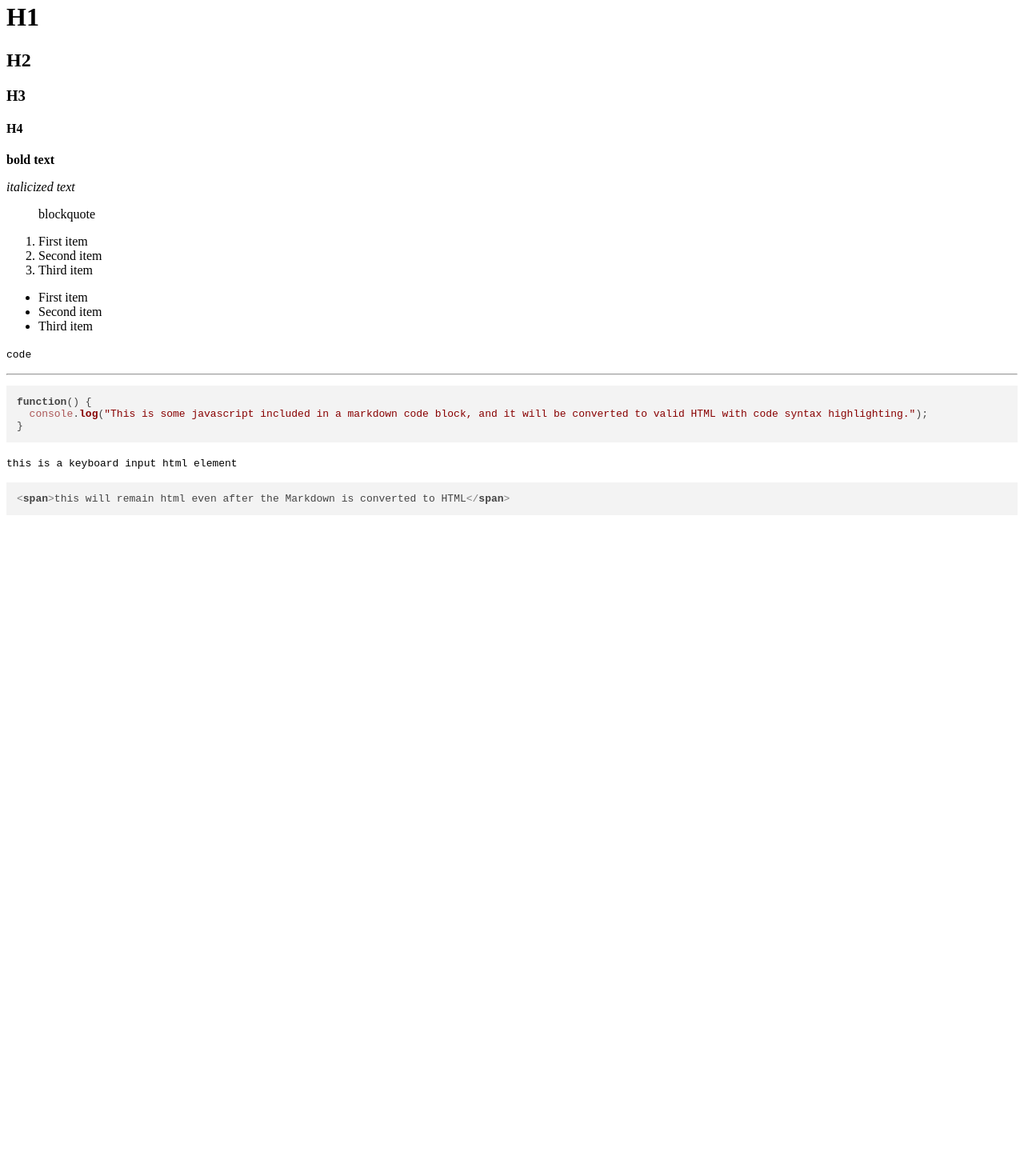
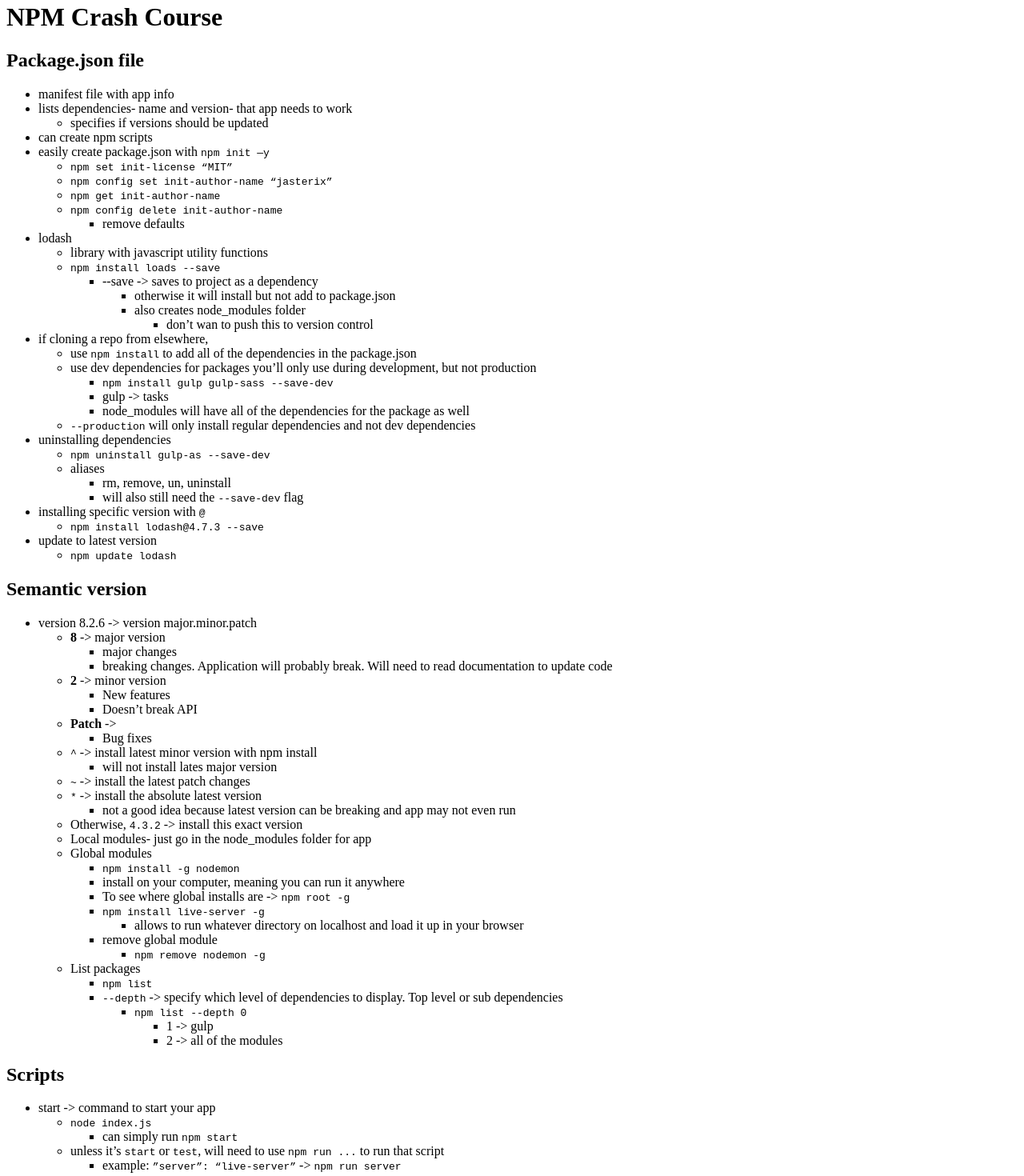
Before and after one commit to jasterix/Markdown-to-HTML-Converter, a website: page public/index.html in a window 1280 px wide. Shown: the part 18-1488 px from the top of the page at 80% size. Before the commit the page ends 800 px from the top, so only its background shows below. Drawn offline with Linux system fonts and the light colour scheme.

Commit message:
Switch to live-server and convert NPM Crash Course notes

```diff
--- a/package.json
+++ b/package.json
@@ -5,8 +5,8 @@
   "main": "index.js",
   "type": "module",
   "scripts": {
-    "start": "npm run clean && npm run compile && node ./dist/index.js",
-    "server": "live-server",
+    "start": "npm run clean && npm run compile && node ./dist/index.js && live-server public/index.html",
+    "server": "live-server public/index.html",
     "typecheck": "tsc --p .",
     "clean": "rimraf dist",
     "compile": "cross-env-shell babel src -d dist --source-maps --extensions '.ts'",
@@ -34,6 +34,7 @@
     "eslint": "^8.8.0",
     "gulp": "^4.0.2",
     "gulp-sass": "^5.1.0",
+    "http-server": "^14.1.0",
     "live-server": "^1.2.1",
     "typescript": "^4.5.5"
   }
--- a/public/index.html
+++ b/public/index.html
@@ -6,34 +6,168 @@
     <link rel="stylesheet" href="./default.css">
     </head>
     <body>
-    <h1>H1</h1>
-<h2>H2</h2>
-<h3>H3</h3>
-<h4>H4</h4>
-<p><strong>bold text</strong></p>
-<p><em>italicized text</em></p>
-<blockquote>
-<p>blockquote</p>
-</blockquote>
-<ol>
-<li>First item</li>
-<li>Second item</li>
-<li>Third item</li>
-</ol>
+    <h1>NPM Crash Course</h1>
+<h2>Package.json file</h2>
 <ul>
-<li>First item</li>
-<li>Second item</li>
-<li>Third item</li>
+<li>manifest file with app info</li>
+<li>lists dependencies- name and version- that app needs to work
+<ul>
+<li>specifies if versions should be updated</li>
 </ul>
-<p><code>code</code></p>
-<hr>
-<pre><code class="hljs"><span class="hljs-keyword">function</span>(<span class="hljs-params"></span>) {
-  <span class="hljs-variable language_">console</span>.<span class="hljs-title function_">log</span>(<span class="hljs-string">&quot;This is some javascript included in a markdown code block, and it will be converted to valid HTML with code syntax highlighting.&quot;</span>);
-}
-</code></pre>
-<p><kbd>this is a keyboard input html element</kbd></p>
-<pre><code class="hljs"><span class="hljs-tag">&lt;<span class="hljs-name">span</span>&gt;</span>this will remain html even after the Markdown is converted to HTML<span class="hljs-tag">&lt;/<span class="hljs-name">span</span>&gt;</span>
-</code></pre>
+</li>
+<li>can create npm scripts</li>
+<li>easily create package.json with <code>npm init —y</code>
+<ul>
+<li><code>npm set init-license “MIT”</code></li>
+<li><code>npm config set init-author-name “jasterix”</code></li>
+<li><code>npm get init-author-name </code></li>
+<li><code>npm config delete init-author-name</code>
+<ul>
+<li>remove defaults</li>
+</ul>
+</li>
+</ul>
+</li>
+<li>lodash
+<ul>
+<li>library with javascript utility functions</li>
+<li><code>npm install loads --save</code>
+<ul>
+<li>--save -&gt; saves to project as a dependency
+<ul>
+<li>otherwise it will install but not add to package.json</li>
+<li>also creates node_modules folder
+<ul>
+<li>don’t wan to push this to version control</li>
+</ul>
+</li>
+</ul>
+</li>
+</ul>
+</li>
+</ul>
+</li>
+<li>if cloning a repo from elsewhere,
+<ul>
+<li>use <code>npm install</code> to add all of the dependencies in the package.json</li>
+<li>use dev dependencies for packages you’ll only use during development, but not production
+<ul>
+<li><code>npm install gulp gulp-sass --save-dev</code></li>
+<li>gulp -&gt; tasks</li>
+<li>node_modules will have all of the dependencies for the package as well</li>
+</ul>
+</li>
+<li><code>--production</code> will only install regular dependencies and not dev dependencies</li>
+</ul>
+</li>
+<li>uninstalling dependencies
+<ul>
+<li><code>npm uninstall gulp-as --save-dev</code></li>
+<li>aliases
+<ul>
+<li>rm, remove, un, uninstall</li>
+<li>will also still need the <code>--save-dev</code> flag</li>
+</ul>
+</li>
+</ul>
+</li>
+<li>installing specific version with <code>@</code>
+<ul>
+<li><code>npm install lodash@4.7.3 --save</code></li>
+</ul>
+</li>
+<li>update to latest version
+<ul>
+<li><code>npm update lodash</code></li>
+</ul>
+</li>
+</ul>
+<h2>Semantic version</h2>
+<ul>
+<li>version 8.2.6 -&gt; version major.minor.patch
+<ul>
+<li><strong>8</strong> -&gt; major version
+<ul>
+<li>major changes</li>
+<li>breaking changes. Application will probably break. Will need to read documentation to update code</li>
+</ul>
+</li>
+<li><strong>2</strong> -&gt; minor version
+<ul>
+<li>New features</li>
+<li>Doesn’t break API</li>
+</ul>
+</li>
+<li><strong>Patch</strong> -&gt;
+<ul>
+<li>Bug fixes</li>
+</ul>
+</li>
+<li><code>^</code> -&gt; install latest minor version with npm install
+<ul>
+<li>will not install lates major version</li>
+</ul>
+</li>
+<li><code>~</code> -&gt; install the latest patch changes</li>
+<li><code>*</code> -&gt; install the absolute latest version
+<ul>
+<li>not a good idea because latest version can be breaking and app may not even run</li>
+</ul>
+</li>
+<li>Otherwise, <code>4.3.2</code> -&gt; install this exact version</li>
+<li>Local modules- just go in the node_modules folder for app</li>
+<li>Global modules
+<ul>
+<li><code>npm install -g nodemon</code></li>
+<li>install on your computer, meaning you can run it anywhere</li>
+<li>To see where global installs are -&gt; <code>npm root -g</code></li>
+<li><code>npm install live-server -g</code>
+<ul>
+<li>allows to run whatever directory on localhost and load it up in your browser</li>
+</ul>
+</li>
+<li>remove global module
+<ul>
+<li><code>npm remove nodemon -g</code></li>
+</ul>
+</li>
+</ul>
+</li>
+<li>List packages
+<ul>
+<li><code>npm list</code></li>
+<li><code>--depth</code> -&gt; specify which level of dependencies to display. Top level or sub dependencies
+<ul>
+<li><code>npm list --depth 0</code>
+<ul>
+<li>1 -&gt; gulp</li>
+<li>2 -&gt; all of the modules</li>
+</ul>
+</li>
+</ul>
+</li>
+</ul>
+</li>
+</ul>
+</li>
+</ul>
+<h2>Scripts</h2>
+<ul>
+<li>start -&gt; command to start your app
+<ul>
+<li><code>node index.js</code>
+<ul>
+<li>can simply run <code>npm start</code></li>
+</ul>
+</li>
+<li>unless it’s <code>start</code> or <code>test</code>, will need to use <code>npm run ...</code> to run that script
+<ul>
+<li>example: <code>”server”: “live-server”</code> -&gt; <code>npm run server</code></li>
+</ul>
+</li>
+</ul>
+</li>
+</ul>
 
     </body>
     </html>
--- a/src/index.ts
+++ b/src/index.ts
@@ -6,7 +6,8 @@
     console.log("Converting....")
 
     // Markdown source
-    const content = await fs.readFile("./content/index.md", "utf8");
+    const content = await fs.readFile("./content/npm-notes.md", "utf8");
+    console.log(content)
 
     // Render to HTML
     const rendered = await markdown.render(content);
```
Also changed, not shown: index.html (deleted, +0 -78 lines), content/npm-notes.md (renamed from content/npm-crash-course.md), content/template.md (renamed from content/index.md), dist/index.js, 2 other files.
